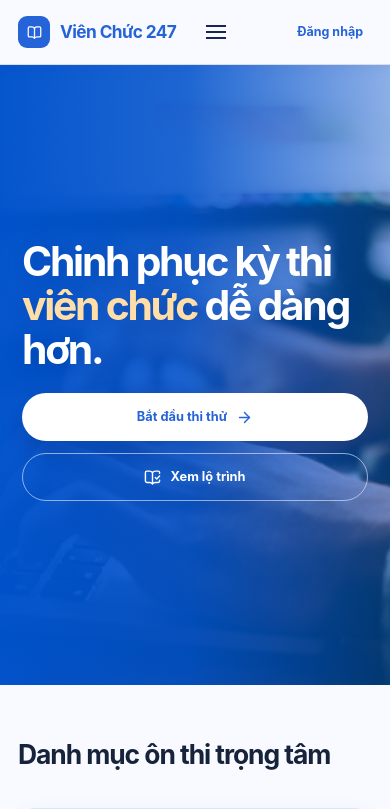
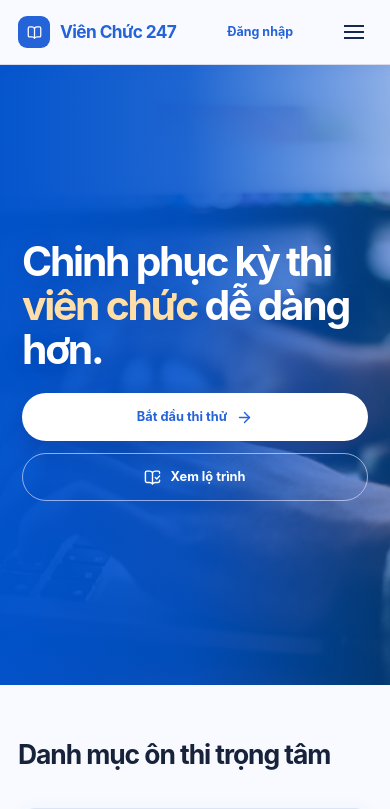
Before and after one commit to nhatduy06/on-thi-vien-chuc, a Next.js app: page / in a window 390 px wide. Shown: the top 809 px of the page. Built offline with nearby package versions, Linux system fonts and the light colour scheme; no server answers.

Commit message:
Fix mobile header menu position

```diff
--- a/src/styles/globals.css
+++ b/src/styles/globals.css
@@ -606,3 +606,9 @@ button:focus-visible, a:focus-visible, input:focus-visible, select:focus-visible
   .home-hero-image { object-position: 68% center; }
   .home-hero-overlay { background: linear-gradient(90deg, rgba(0, 82, 204, .98) 0%, rgba(0, 82, 204, .88) 48%, rgba(0, 82, 204, .43) 100%); }
 }
+
+@media (max-width: 700px) {
+  .header .container { justify-content: flex-start; }
+  .header-actions { order: 2; margin-left: auto; }
+  .hamburger { order: 3; flex: 0 0 auto; margin-left: 12px; }
+}
```
